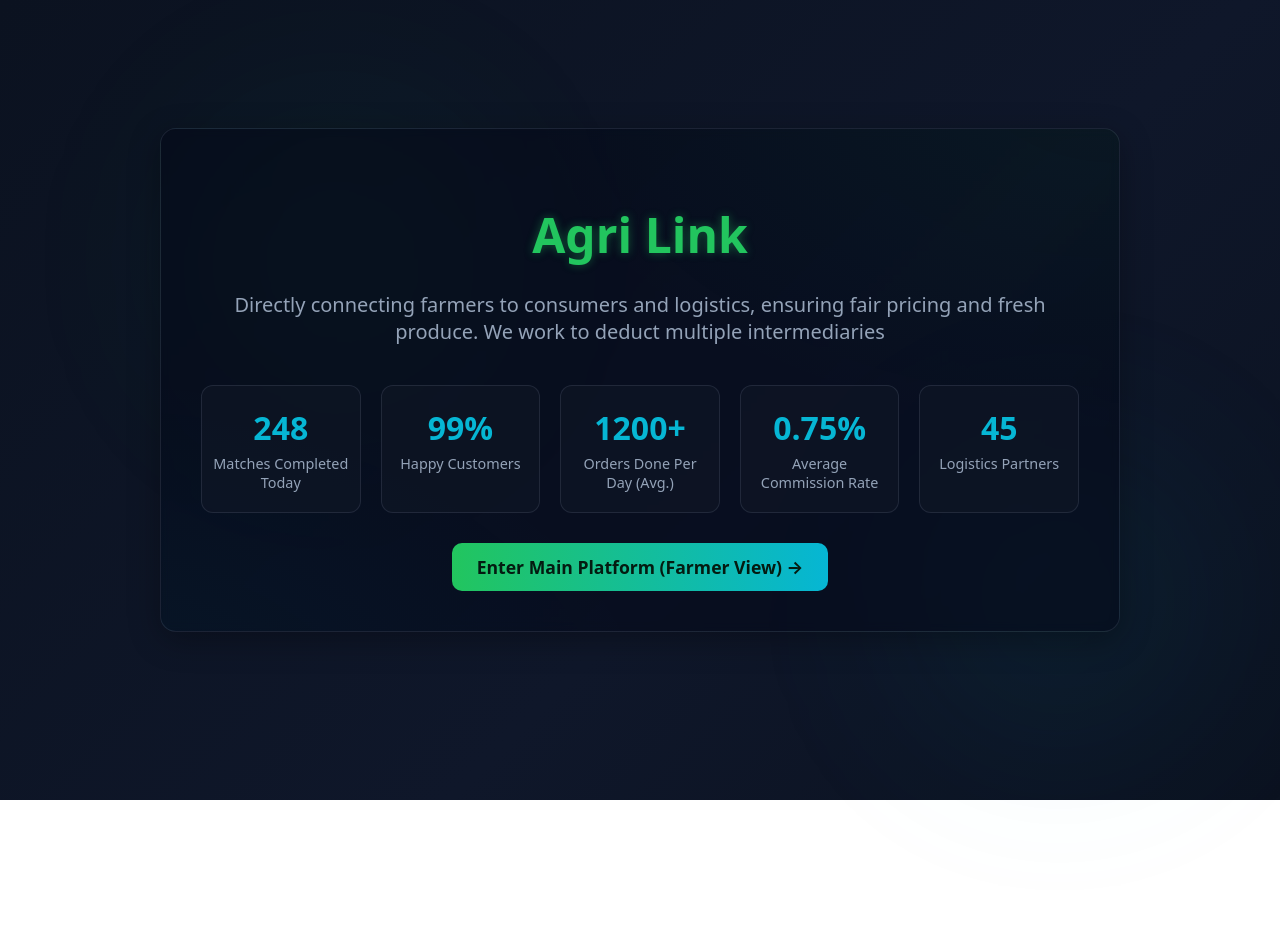
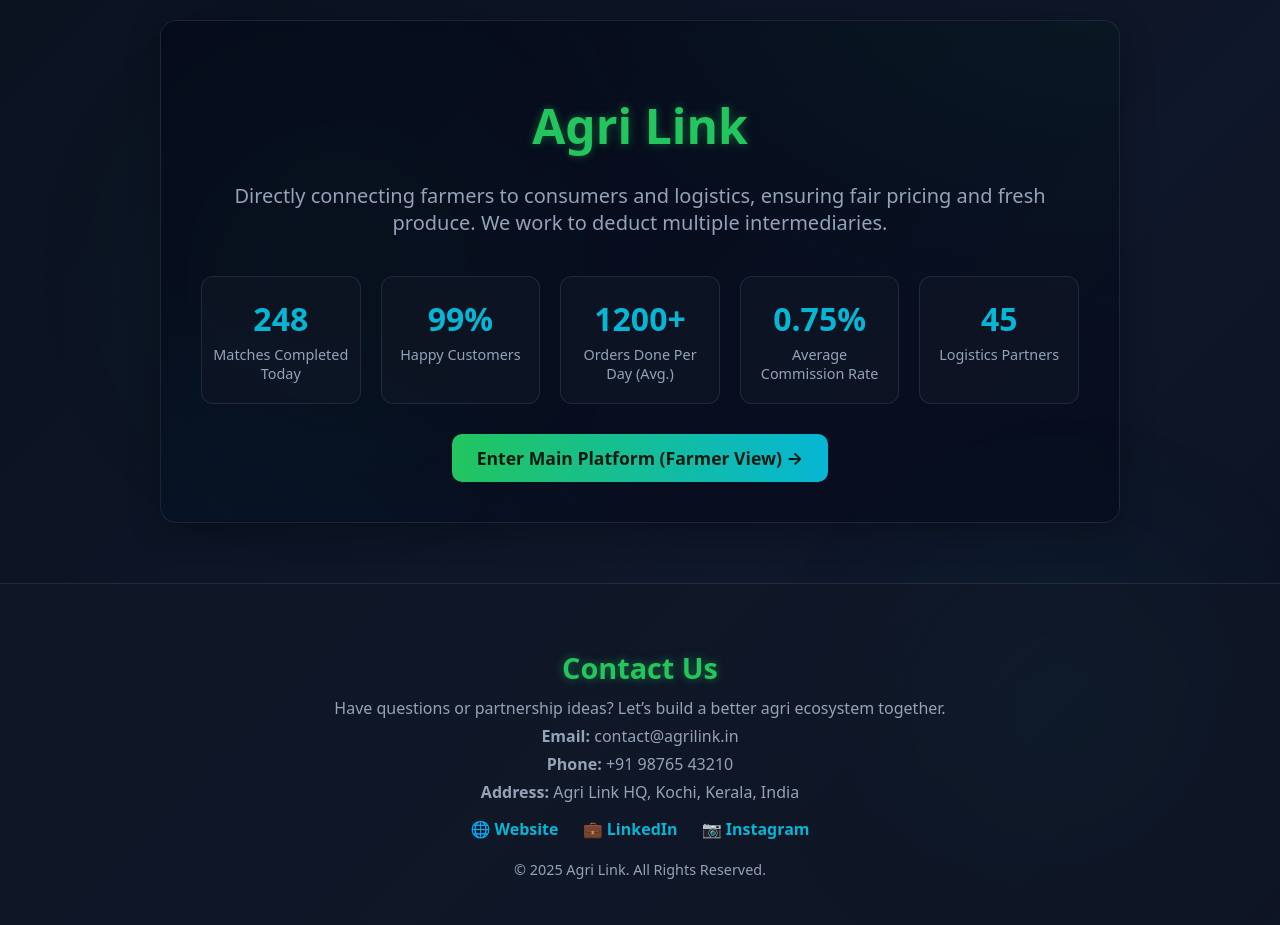
Before and after one commit to Ha-fiz-cs/Project_agro, a plain HTML site: page index.html in a window 1280 px wide. Before the commit the page ends 800 px from the top, so only its background shows below. Drawn offline with Linux system fonts and the light colour scheme.

Commit message:
fifth commit

```diff
--- a/index.html
+++ b/index.html
@@ -27,7 +27,8 @@
             align-items: center;
             min-height: 100vh;
             position: relative; /* For the background orb */
-            overflow: hidden;
+            overflow-x: hidden;
+            flex-direction: column;
         }
 
         /* --- New Background Orb Effect --- */
@@ -80,7 +81,7 @@
         }
         .stats-grid {
             display: grid;
-            grid-template-columns: repeat(5, 1fr); /* Changed to 5 columns for the 5 stats */
+            grid-template-columns: repeat(5, 1fr);
             gap: 20px;
             margin-bottom: 30px;
         }
@@ -89,26 +90,25 @@
             border: 1px solid rgba(148,163,184,.15);
             border-radius: 12px;
             padding: 20px 10px;
-            transition: all 0.3s ease-in-out; /* Add transition for hover effect */
+            transition: all 0.3s ease-in-out;
             cursor: default;
         }
 
-        /* --- Stat Card Hover Effect --- */
         .stat-card:hover {
-            transform: translateY(-5px) scale(1.05); /* Lift and enlarge slightly */
+            transform: translateY(-5px) scale(1.05);
             border-color: var(--accent);
-            box-shadow: 0 0 15px var(--glow), 0 0 5px var(--glow) inset; /* Soft border glow */
-            background: rgba(34, 197, 94, 0.1); /* Slight background change */
+            box-shadow: 0 0 15px var(--glow), 0 0 5px var(--glow) inset;
+            background: rgba(34, 197, 94, 0.1);
         }
 
         .stat-card .number {
-            font-size: 2em; /* Slightly smaller for 5 columns */
+            font-size: 2em;
             font-weight: 700;
             color: var(--accent-2);
             margin-bottom: 5px;
         }
         .stat-card .label {
-            font-size: 0.9em; /* Slightly smaller for 5 columns */
+            font-size: 0.9em;
             color: var(--muted);
         }
         .btn-link {
@@ -124,11 +124,58 @@
             border: none;
         }
 
-        /* --- Button Hover Effect --- */
         .btn-link:hover {
             transform: translateY(-3px) scale(1.02);
-            box-shadow: 0 8px 25px var(--glow); /* Stronger lift and glow */
+            box-shadow: 0 8px 25px var(--glow);
             filter: brightness(1.1);
+        }
+
+        /* --- Contact Section --- */
+        footer.contact {
+            background: rgba(17, 24, 39, 0.6);
+            border-top: 1px solid rgba(148, 163, 184, 0.15);
+            padding: 40px 20px;
+            text-align: center;
+            color: var(--text);
+            position: relative;
+            z-index: 10;
+            width: 100%;
+        }
+
+        .contact-container h2 {
+            color: var(--accent);
+            margin-bottom: 10px;
+            font-size: 1.8em;
+            text-shadow: 0 0 10px var(--glow);
+        }
+
+        .contact-container p {
+            margin: 6px 0;
+            color: var(--muted);
+            font-size: 1em;
+        }
+
+        .socials {
+            margin-top: 15px;
+        }
+
+        .socials a {
+            color: var(--accent-2);
+            text-decoration: none;
+            margin: 0 10px;
+            font-weight: 600;
+            transition: color 0.3s, transform 0.2s;
+        }
+
+        .socials a:hover {
+            color: var(--accent);
+            transform: scale(1.1);
+        }
+
+        footer .copyright {
+            margin-top: 20px;
+            font-size: 0.9em;
+            color: var(--muted);
         }
     </style>
 </head>
@@ -138,10 +185,8 @@
 
     <main>
         <div class="intro-panel">
-            <h1>Agri Link </h1>
-            <p class="tagline">Directly connecting farmers to consumers and logistics, ensuring fair pricing and fresh produce. We work to deduct multiple intermediaries
-
-            </p>
+            <h1>Agri Link</h1>
+            <p class="tagline">Directly connecting farmers to consumers and logistics, ensuring fair pricing and fresh produce. We work to deduct multiple intermediaries.</p>
 
             <div class="stats-grid">
                 <div class="stat-card">
@@ -171,5 +216,22 @@
             </a>
         </div>
     </main>
+
+    <!-- Contact Us Section -->
+    <footer class="contact">
+        <div class="contact-container">
+            <h2>Contact Us</h2>
+            <p>Have questions or partnership ideas? Let’s build a better agri ecosystem together.</p>
+            <p><strong>Email:</strong> contact@agrilink.in</p>
+            <p><strong>Phone:</strong> +91 98765 43210</p>
+            <p><strong>Address:</strong> Agri Link HQ, Kochi, Kerala, India</p>
+            <div class="socials">
+                <a href="#">🌐 Website</a>
+                <a href="#">💼 LinkedIn</a>
+                <a href="#">📷 Instagram</a>
+            </div>
+            <p class="copyright">© 2025 Agri Link. All Rights Reserved.</p>
+        </div>
+    </footer>
 </body>
 </html>
```
Also changed, not shown: analytics.html (+1 -1 lines), consumer.html (+1 -1 lines), farmer.html (+1 -1 lines), tracking.html (+1 -1 lines).
